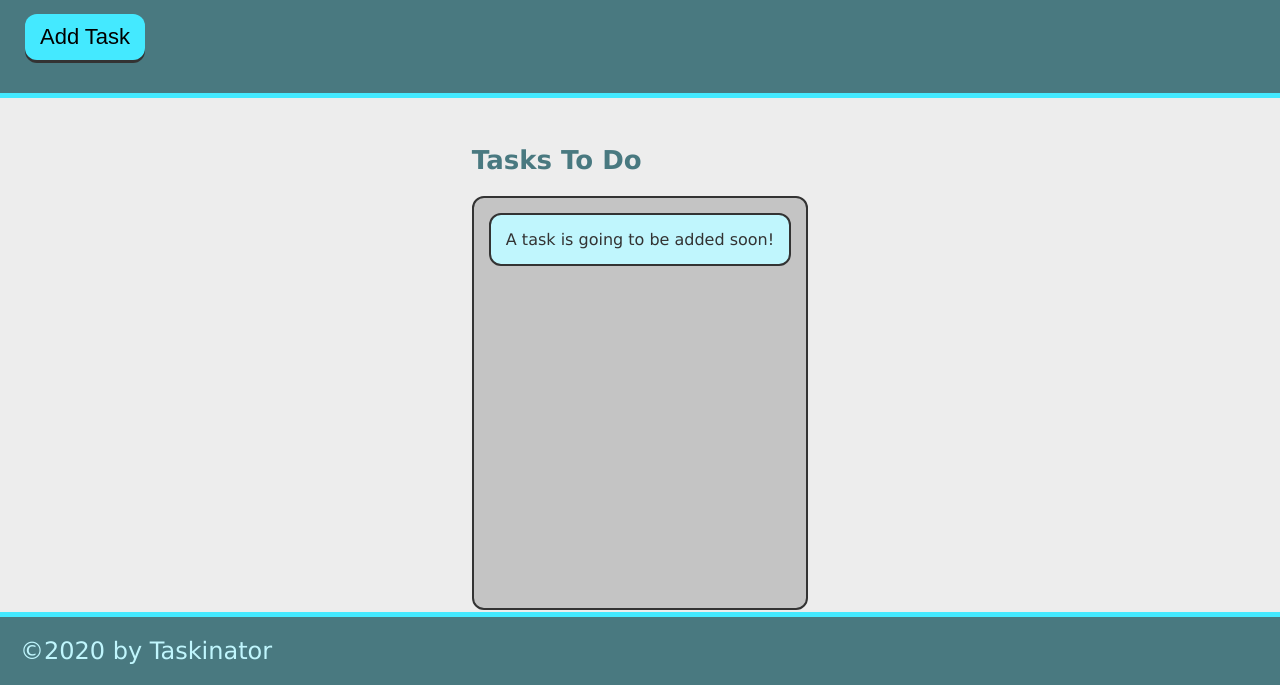
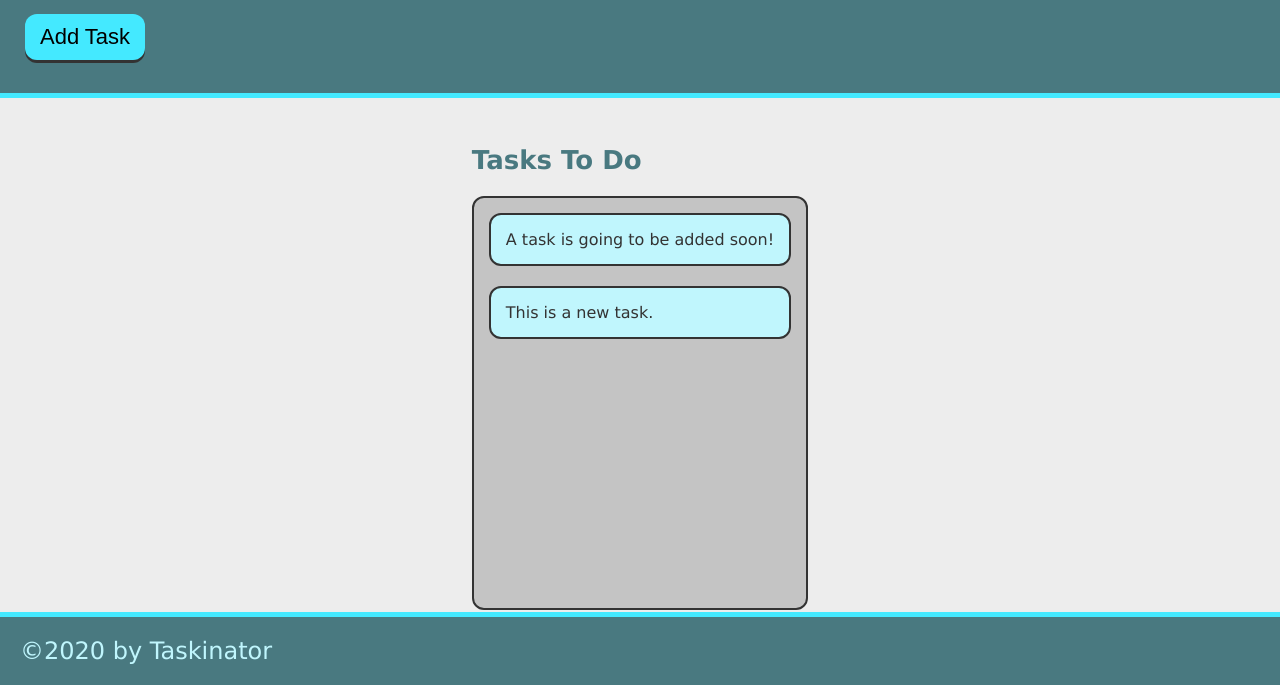
Before and after one commit to koberstine/taskinator, a plain HTML site: page index.html in a window 1280 px wide. Both pictures are taken after a click on the button "Add Task". Shown: the part 115-800 px from the top of the page. Drawn offline with Linux system fonts and the light colour scheme.

Commit message:
add ability to add task

```diff
--- a/assets/js/script.js
+++ b/assets/js/script.js
@@ -0,0 +1,11 @@
+var buttonEl = document.querySelector("#save-task");
+var tasksToDoEl = document.querySelector("#tasks-to-do");
+
+var createTaskHandler = function() {
+    var listItemEl = document.createElement("li");
+    listItemEl.className = "task-item";
+    listItemEl.textContent = "This is a new task.";
+    tasksToDoEl.appendChild(listItemEl);
+  }
+
+  buttonEl.addEventListener("click", createTaskHandler);
--- a/index.html
+++ b/index.html
@@ -11,15 +11,15 @@
     <header>
         <h1 class="page-title"> Taskinator</h1>
         <p>Click the button below to add a new task!</p>
-        <button class="btn">Add Task</button>
+        <button class="btn" id="save-task">Add Task</button>
     </header>
     <main class="page-content">
         <section="task-list-wrapper>
             <h2 class="list-title">Tasks To Do</h2>
-            <ul class="task-list">
+            <ul class="task-list" id="tasks-to-do">
                 <li class="task-item">A task is going to be added soon!</li>
             </ul>
-        </section>"
+        </section>
     </main>
     <footer>
         &copy;2020 by Taskinator
```
